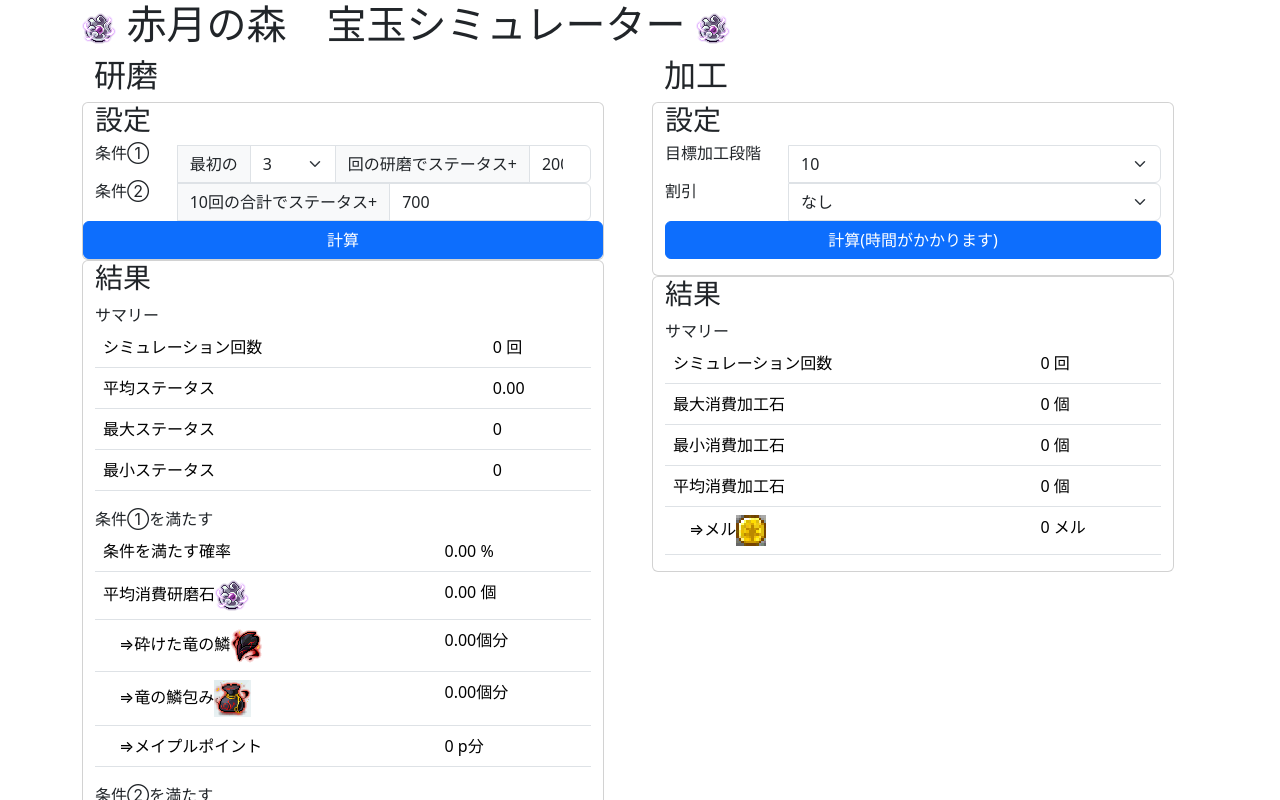
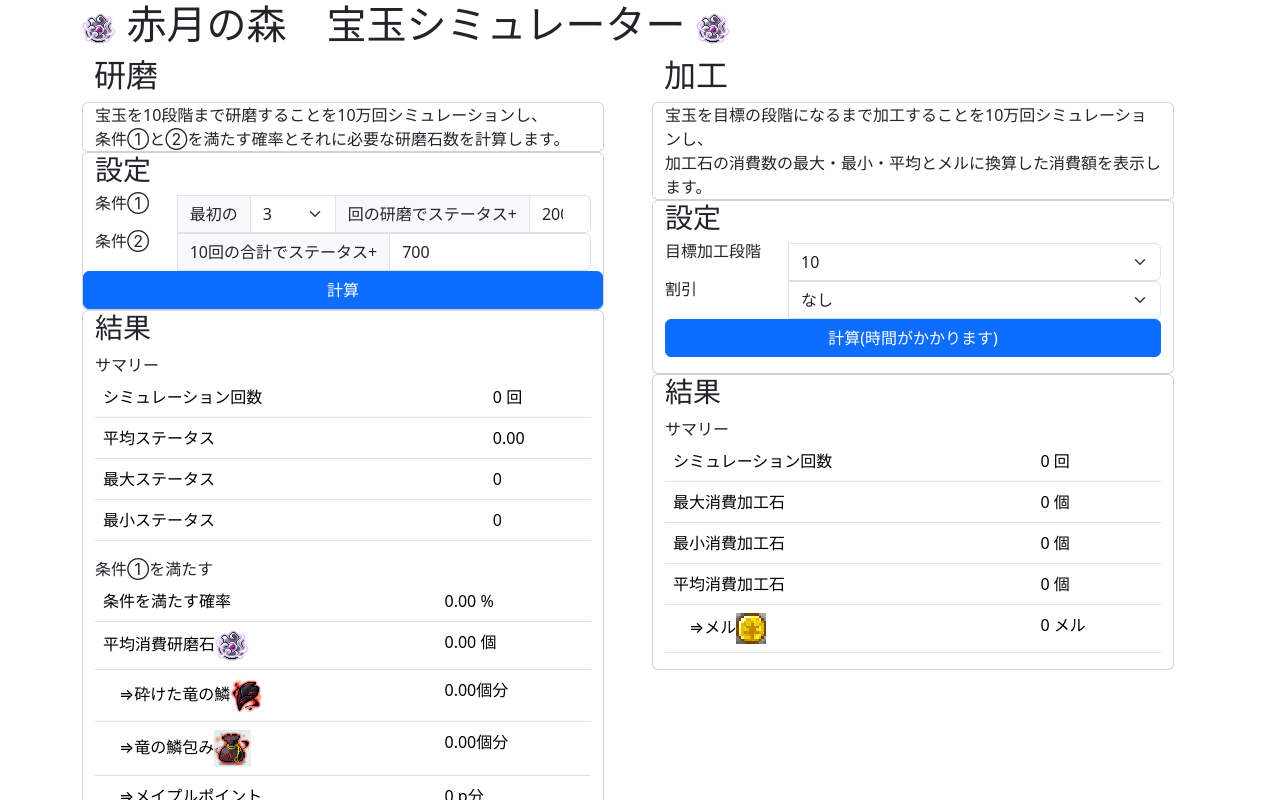
Before and after one commit to canvasnote/akatsuki-simulator, a Vue app: page / in a window 1280 px wide. Shown: the top 800 px of the page. Built offline with nearby package versions, Linux system fonts and the light colour scheme.

Commit message:
add describe

```diff
--- a/src/Process.vue
+++ b/src/Process.vue
@@ -131,6 +131,11 @@ const process_calc = () => {
 <template>
     <div id="process" class="row container-fluid">
         <h2>加工</h2>
+        <div id="process_describe" class="card">
+            宝玉を目標の段階になるまで加工することを10万回シミュレーションし、<br />
+            加工石の消費数の最大・最小・平均とメルに換算した消費額を表示します。<br />
+        </div>
+
         <div id="process_settings" class="card">
             <h3 class="card-title">設定</h3>
             <div class="field row">
--- a/src/Whet.vue
+++ b/src/Whet.vue
@@ -188,6 +188,11 @@ const whet_calc = () => {
 <template>
     <div id="whet_settings" class="row container-fluid">
         <h2>研磨</h2>
+        <div id="whet_describe" class="card">
+            宝玉を10段階まで研磨することを10万回シミュレーションし、<br />
+            条件①と②を満たす確率とそれに必要な研磨石数を計算します。<br />
+        </div>
+
         <div id="whet_settings" class="card">
             <h3 class="card-title">設定</h3>
             <div id="first" class="field row">
```
Also changed, not shown: 3 other files (tests, documents, lock files or other folders).
